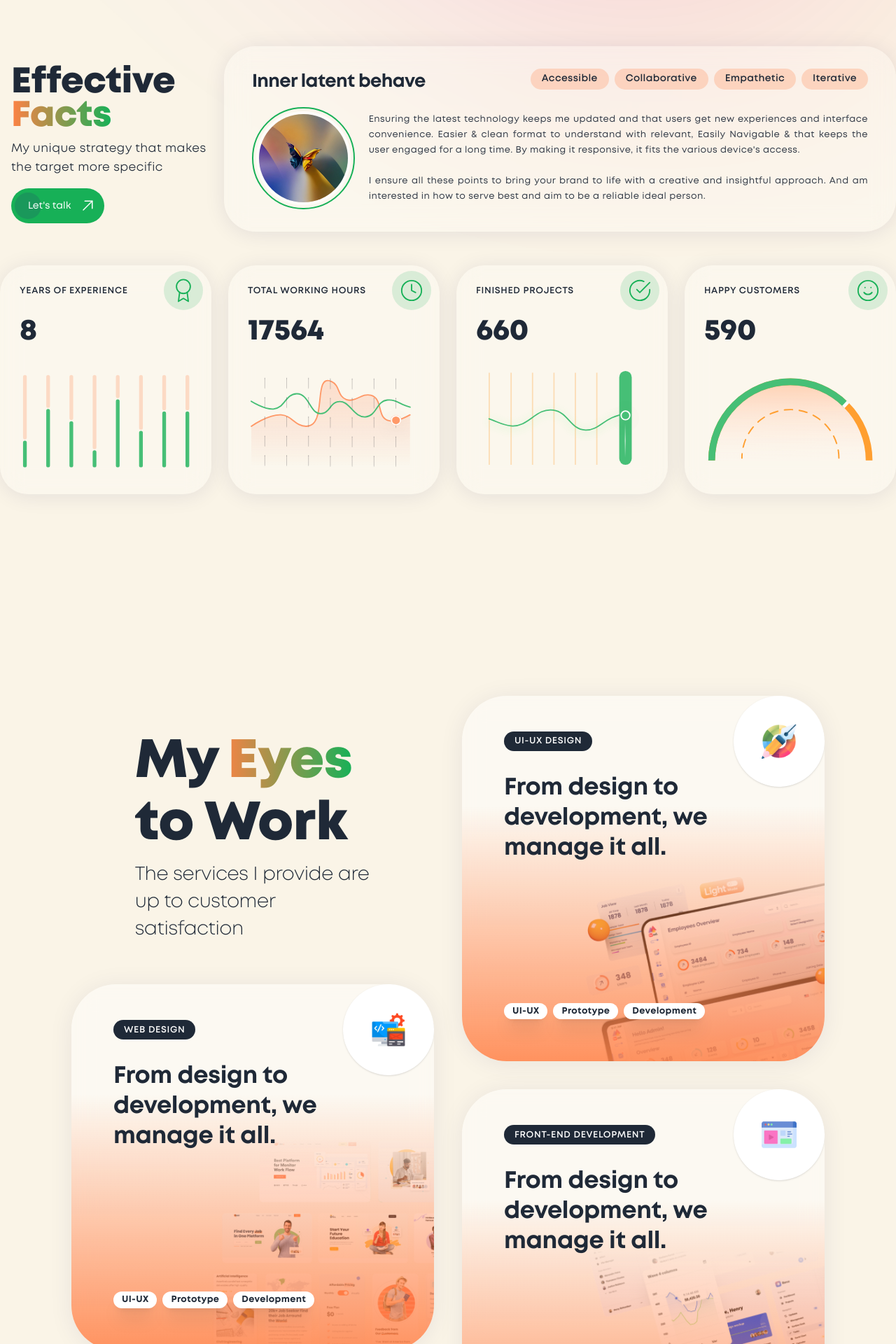
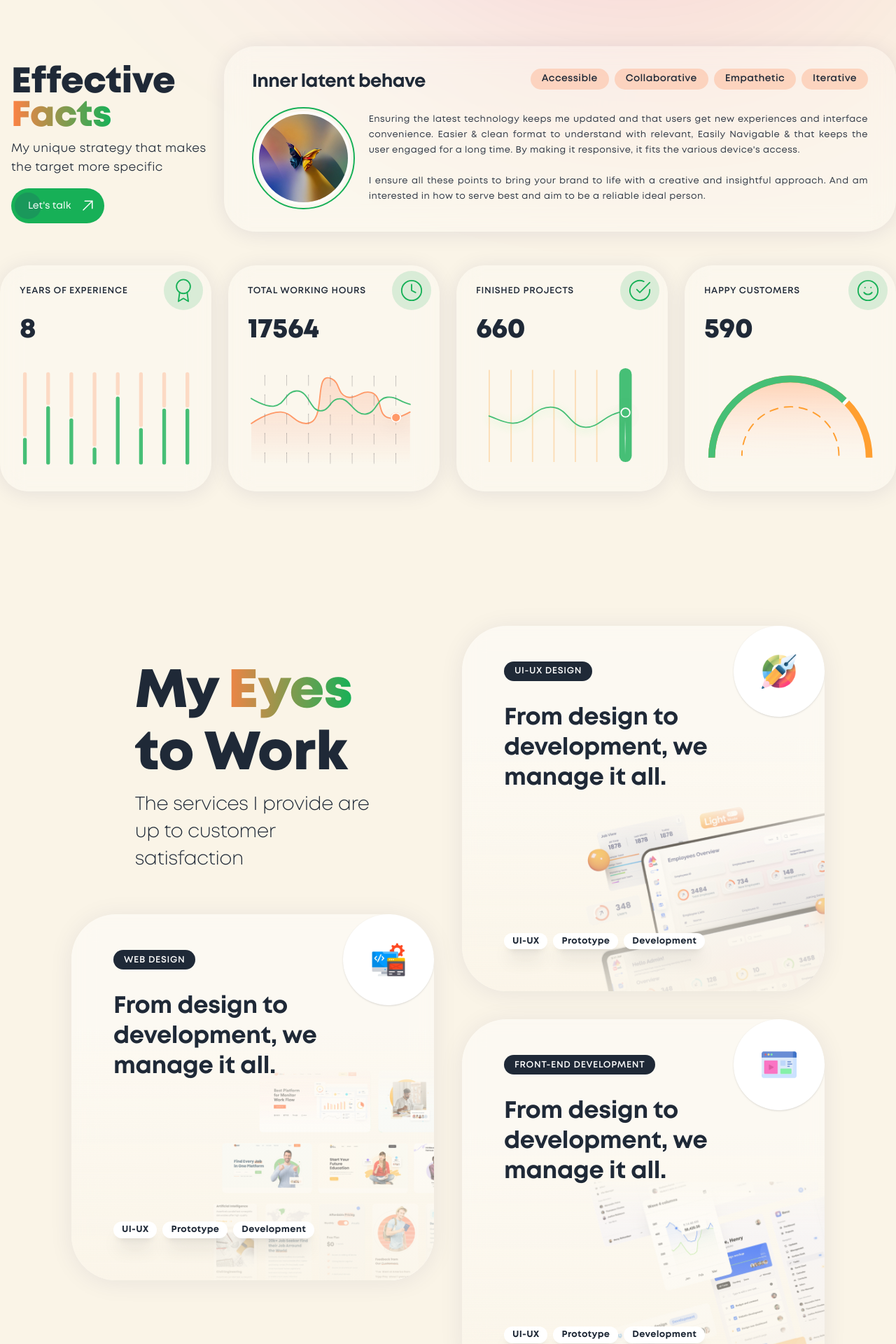
Before and after one commit to ToukirRj/Portfolio, a React (Vite) app: page / in a window 1280 px wide. Shown: the part 880-2800 px from the top of the page at 70% size. Built offline with nearby package versions, Linux system fonts and the light colour scheme.

Commit message:
no message

```diff
--- a/src/App.jsx
+++ b/src/App.jsx
@@ -1,9 +1,7 @@
 
 import Home from './pages/Home'
-import { useState } from 'react'
 
 function App() {
-  const [count, setCount] = useState(0);
   return (
     <>
         <Home/>
--- a/src/components/Bio.jsx
+++ b/src/components/Bio.jsx
@@ -6,7 +6,7 @@ import { experienceData2 } from '../datas/experienceData'
 const Bio = () => {
     return (
         <>
-            <section className="sm:py-24 py-12 relative z-20">
+            <div className="sm:py-24 py-12 relative z-20">
                 <div className="mx-auto px-4 sm:px-12 xl:max-w-6xl xl:px-0 relative z-10">
                     <div className="relative text-center animatable">
                         <h2 className="xl:text-[55px] md:text-4xl sm:text-3xl text-[23px] font-bold text-[#1F2937] text-center">Biography
@@ -77,7 +77,7 @@ const Bio = () => {
                         </div>
                     </div>
                 </div>
-            </section>
+            </div>
         </>
     )
 }
--- a/src/components/Eyes.jsx
+++ b/src/components/Eyes.jsx
@@ -3,7 +3,7 @@ import serviceData from '../datas/serviceData';
 const Eyes = () => {
     return (
         <>
-            <section className="sm:py-24 py-12 relative z-20">
+            <div className="pb-20 relative z-20">
                 <div className="mx-auto px-4 sm:px-12 max-w-7xl xl:px-8">
                     <div className="sm:mt-12 mt-8 ">
                         <div className='grid grid-cols-2 gap-10 mx-[70px]'>
@@ -41,14 +41,14 @@ const Eyes = () => {
                                             </div>
                                         </div>
                                         <img className='absolute -bottom-10 -right-10 -z-10 w-[420px]' src={service.img} alt="img"/>
-                                        <span className='absolute h-[70%] w-full bottom-0 left-0 bg-gradient-to-t from-[#FF8045]/[0.85] to-transparent -z-10'></span>
+                                        <span className='absolute h-[70%] w-full bottom-0 left-0 bg-gradient-to-t from-[#FAF4E7]/[0.85] to-transparent -z-10'></span>
                                     </div>
                                 </div>
                             ))}
                         </div>
                     </div>
                 </div>
-            </section>
+            </div>
         </>
     )
 }
--- a/src/components/Myself.jsx
+++ b/src/components/Myself.jsx
@@ -6,7 +6,7 @@ import statisticData from '../datas/statisticData';
 const Myself = () => {
     return (
         <>
-            <section id="about" className="py-20 relative z-20">
+            <div id="about" className="py-20 relative z-20">
                 <div className="mx-auto px-4 sm:px-12 xl:max-w-7xl xl:px-0 animatable">
                     <div className="mx-4 sm:mx-0">
                         <div className="grid grid-cols-12 sm:px-0 px-[20px] mb-12 items-center">
@@ -75,7 +75,7 @@ const Myself = () => {
                                             <svg xmlns="http://www.w3.org/2000/svg" width="34" height="34" viewBox="0 0 24 24" fill="none" stroke={statistic.iconColor} strokeWidth="1.3" strokeLinecap="round" strokeLinejoin="round" dangerouslySetInnerHTML={{ __html: statistic.iconPath }} />
                                         </div>
                                     </div>
-                                    <h2 className="ms-4 text-[2.6rem] font-bold text-[#1F2937]">{statistic.value}</h2>
+                                    <h2 className="ms-4 text-[39px] font-bold text-[#1F2937]">{statistic.value}</h2>
                                     <div className='flex items-center justify-center py-6'>
                                         <img className='max-w-[240px] w-full opacity-80' src={statistic.image} alt='chart'/>
                                     </div>
@@ -84,7 +84,7 @@ const Myself = () => {
                         </div>
                     </div>
                 </div>
-            </section>
+            </div>
         </>
     )
 }
--- a/src/components/ProjectList.jsx
+++ b/src/components/ProjectList.jsx
@@ -5,7 +5,7 @@ const proImageSrc = (index) => `./img/projects/${index + 1}.webp`;
 function ProjectList (){
     return (
         <div>
-            <section className="sm:pt-20 sm:pb-24 py-12 relative">
+            <div className="sm:pt-20 sm:pb-24 py-12 relative">
                 <div className='h-[800px] w-[800px] absolute left-[3%] -top-[250px] opacity-40 gradient-stops'></div>
                 <div className='h-[800px] w-[800px] absolute right-[3%] -bottom-[250px] opacity-40 gradient-stops'></div>
                 <div className="mx-auto px-4 sm:px-12 xl:max-w-6xl xl:px-0">
@@ -37,7 +37,7 @@ function ProjectList (){
                         </div>
                     </div>
                 </div>
-            </section>
+            </div>
         </div>
     );
 }
--- a/src/components/Satisfy.jsx
+++ b/src/components/Satisfy.jsx
@@ -13,7 +13,7 @@ function satisfy (){
     const testimonials = testyData();
     return (
         <>
-            <section className="sm:py-24 py-12 relative z-20 bg-gradient-to-b from-transparent via-[#FAF4E7] to-transparent">
+            <div className="sm:py-24 py-12 relative z-20 bg-gradient-to-b from-transparent via-[#FAF4E7] to-transparent">
                 <div className="mx-auto px-4 sm:px-12 xl:max-w-6xl xl:px-0 animatable">
                     <div className="relative mb-10">
                         <h2 className="text-3xl font-bold text-[#1F2937] text-center md:text-4xl xl:text-5xl">
@@ -67,7 +67,7 @@ function satisfy (){
                         ))}
                     </Swiper>
                 </div>
-            </section>
+            </div>
         </>
     );
 }
--- a/src/components/Splash.jsx
+++ b/src/components/Splash.jsx
@@ -7,7 +7,7 @@ const Splash = () => {
     return (
         <>
             <div className='relative z-20'>
-                <section className="sm:pt-[200px] pb-12 relative z-10">
+                <div className="sm:pt-[200px] pb-12 relative z-10">
                     <div className="mx-auto px-4 sm:px-12 xl:max-w-7xl xl:px-0">
                         <div className="items-center justify-center sm:gap-12 gap-5 flex sm:flex-row flex-col relative z-20 animatable">
                             <div className="sm:w-2/5 w-full relative backdrop-blur-lg rounded-[60px] px-[30px] pt-[30px] pb-[40px] bg-white/[0.25] shadow-[0_5px_60px_0px_rgba(2,24,93,0.075)]">
@@ -61,7 +61,7 @@ const Splash = () => {
                             </div>
                         </div>
                     </div>
-                </section>
+                </div>
             </div>
         </>
     )
--- a/src/components/Steps.jsx
+++ b/src/components/Steps.jsx
@@ -5,7 +5,7 @@ import stepsData from '../datas/stepsData'
 const Steps = () => {
     return (
         <>
-            <section className="sm:py-24 py-12 relative z-20">
+            <div className="sm:py-24 py-12 relative z-20">
                 <div className="mx-auto px-4 sm:px-12 xl:max-w-6xl xl:px-0">
                     <div className="relative animatable">
                         <h2 className="xl:text-[55px] md:text-4xl sm:text-3xl text-[23px] font-bold text-[#1F2937] text-center">
@@ -45,7 +45,7 @@ const Steps = () => {
                         </div>
                     </div>
                 </div>
-            </section>
+            </div>
         </>
     )
 }
--- a/src/components/Weapons.jsx
+++ b/src/components/Weapons.jsx
@@ -6,7 +6,7 @@ import CircularProgress from '../props/CircularProgress';
 
 const Weapons = () => {
   return (
-    <section className="pb-16 relative z-20">
+    <div className="pb-16 relative z-20">
       <div className="mx-auto px-4 sm:px-12 xl:max-w-6xl xl:px-0 animatable">
         <div className="relative">
           <h2 className="xl:text-[55px] md:text-4xl sm:text-3xl text-[23px] font-bold text-[#1F2937] text-center">
@@ -47,7 +47,7 @@ const Weapons = () => {
           </div>
         </div>
       </div>
-    </section>
+    </div>
   );
 };
 
--- a/src/main.jsx
+++ b/src/main.jsx
@@ -2,7 +2,6 @@
 import React from 'react'
 import ReactDOM from 'react-dom/client'
 import { createBrowserRouter, RouterProvider,} from "react-router-dom";
-import { useState } from 'react';
 import './SASS/index.scss';
 
 import App from './App'
@@ -26,8 +25,3 @@ ReactDOM.createRoot(document.getElementById('root')).render(
       <RouterProvider router={router}/>
   </React.StrictMode>
 )
-
-function main(){
-  const [count, setCount] = useState(0);
-}
-export default main
--- a/src/pages/Home.jsx
+++ b/src/pages/Home.jsx
@@ -1,3 +1,5 @@
+
+'use client';
 
 import MainLayout from '../layout/MainLayout'
 import Splash from '../components/Splash'
@@ -8,18 +10,63 @@ import Steps from '../components/Steps'
 import Bio from '../components/Bio'
 import Satisfy from '../components/Satisfy'
 
+import { useEffect, useRef } from 'react';
 
-function Home(){
+const Home = () => {
+  const sectionsRef = useRef([]);
+
+  useEffect(() => {
+      const handleScroll = (event) => {
+          // Get the current scroll position
+          const scrollPosition = window.scrollY + window.innerHeight;
+
+          // Find the next section to scroll to
+          const nextSection = sectionsRef.current.find(
+              (section) => section.offsetTop >= scrollPosition
+          );
+
+          // If a section is found and the user is scrolling down, scroll to it
+          if (nextSection) {
+              event.preventDefault();
+              nextSection.scrollIntoView({ behavior: 'smooth' });
+          }
+      };
+
+      window.addEventListener('scroll', handleScroll, { passive: false });
+
+      // Cleanup the event listener on component unmount
+      return () => window.removeEventListener('scroll', handleScroll);
+  }, []);
   return (
     <>
       <MainLayout>
-        <Splash/>
-        <Myself/>
+        <section ref={(el) => sectionsRef.current[0] = el}>
+          <Splash/>
+        </section>
+        <section ref={(el) => sectionsRef.current[1] = el}>
+          <Myself/>
+        </section>
+        <section ref={(el) => sectionsRef.current[2] = el}>
+          <Eyes/>
+        </section>
+        <section ref={(el) => sectionsRef.current[3] = el}>
+          <Weapons/>
+        </section>
+        <section ref={(el) => sectionsRef.current[4] = el}>
+          <Steps/>
+        </section>
+        <section ref={(el) => sectionsRef.current[5] = el}>
+          <Bio/>
+        </section>
+        <section ref={(el) => sectionsRef.current[6] = el}>
+          <Satisfy/>
+        </section>
+        {/* <Myself/>
         <Eyes/>
         <Weapons/>
         <Steps/>
         <Bio/>
-        <Satisfy/>
+        <Satisfy/> */}
       </MainLayout>
     </>
   )
--- a/src/props/Animation.jsx
+++ b/src/props/Animation.jsx
@@ -29,7 +29,7 @@ const Animation = () => {
                     }
                 });
             } else {
-                if (st === 200) {
+                if (st === 10) {
                     animatedBoxes.forEach((box) => {
                         box.classList.remove('animated');
                     });
```
